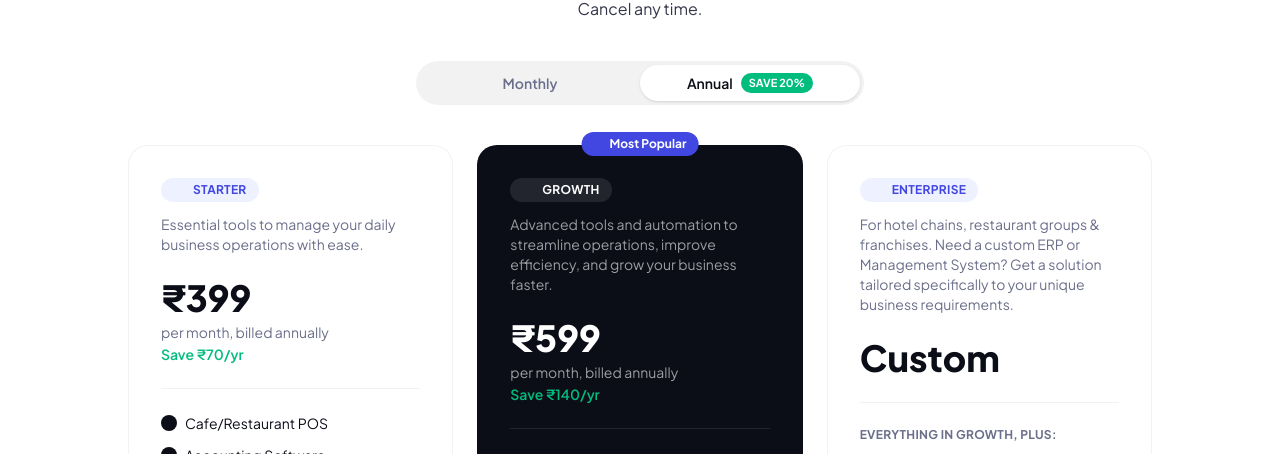
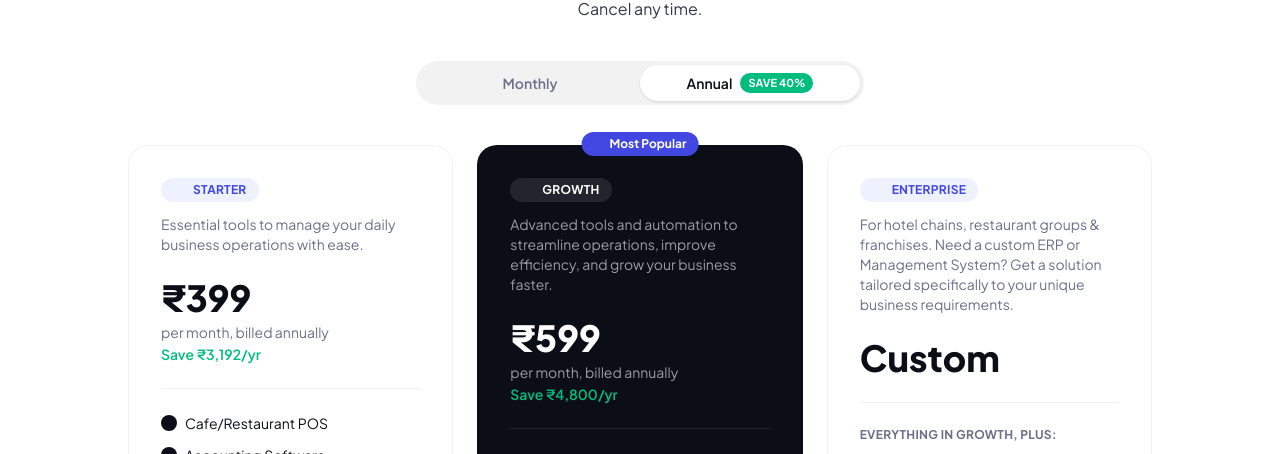
Before and after one commit to harjeeo/landingpage, a React (Vite) app: page /pricing in a window 1280 px wide. Shown: the part 416-870 px from the top of the page. Built offline with nearby package versions, Linux system fonts and the light colour scheme; no server answers; some icons are missing.

Commit message:
Change annual pricing discount from 20% to 40%
Update the toggle badge, the monthly-price derivation (annual / 0.6
instead of annual * 1.25), and the Starter/Growth "Save ₹.../yr" copy
to match the new discount.

```diff
--- a/src/pages/Pricing.jsx
+++ b/src/pages/Pricing.jsx
@@ -17,7 +17,7 @@ const plans = [
     desc: "Essential tools to manage your daily business operations with ease.",
     price: "399",
     note: "per month, billed annually",
-    save: "Save ₹70/yr",
+    save: "Save ₹3,192/yr",
     features: [
       "Cafe/Restaurant POS",
       "Accounting Software",
@@ -42,7 +42,7 @@ const plans = [
     desc: "Advanced tools and automation to streamline operations, improve efficiency, and grow your business faster.",
     price: "599",
     note: "per month, billed annually",
-    save: "Save ₹140/yr",
+    save: "Save ₹4,800/yr",
     everythingIn: "Everything in Starter, plus:",
     features: [
       "School Management System",
@@ -154,7 +154,7 @@ export default function Pricing() {
           >
             Annual
             <span className="rounded-full bg-emerald-500 px-2 py-0.5 text-[11px] font-bold text-white">
-              SAVE 20%
+              SAVE 40%
             </span>
           </button>
         </div>
@@ -197,7 +197,7 @@ export default function Pricing() {
                     <p className={`text-4xl font-extrabold ${textPrimary}`}>Custom</p>
                   ) : (
                     <p className={`text-4xl font-extrabold ${textPrimary}`}>
-                      ₹{billing === "annual" ? plan.price : Math.ceil(plan.price * 1.25)}
+                      ₹{billing === "annual" ? plan.price : Math.ceil(plan.price / 0.6)}
                     </p>
                   )}
                   {plan.note && (
```
